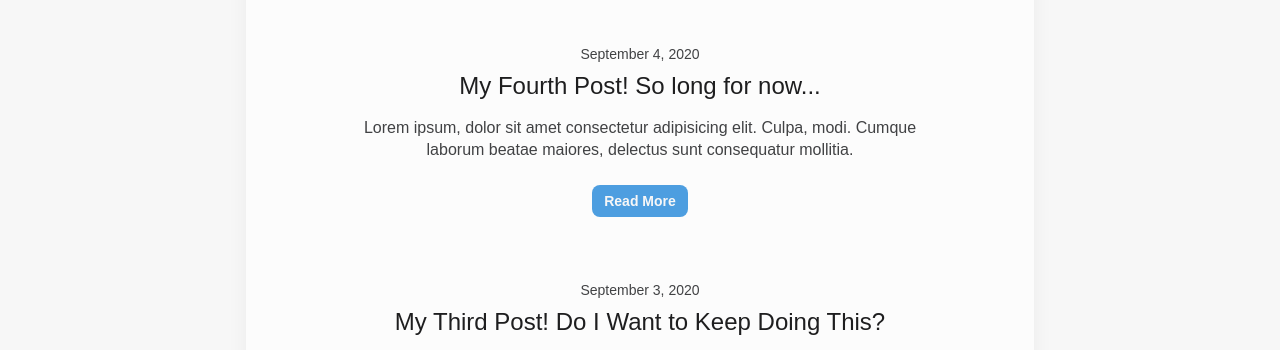
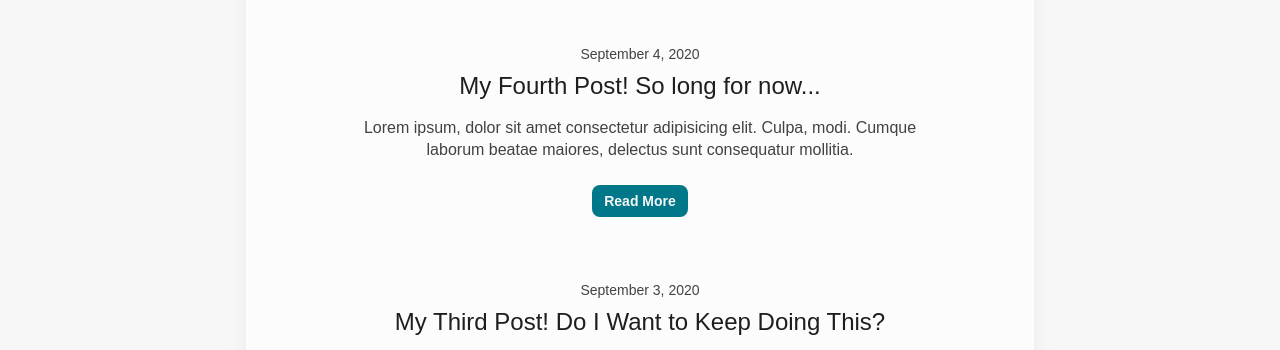
Before and after one commit to kenfeliciano/simple-mdx-blog, a Gatsby site: page / in a window 1280 px wide. Shown: the part 591-941 px from the top of the page. Built offline with nearby package versions, Linux system fonts and the light colour scheme; Gatsby itself is replaced by a stand-in of ours; some packages are replaced by stand-ins of ours; a web font is replaced by a local one.

Commit message:
Use Sharks colors in theme

```diff
--- a/src/themes/theme.js
+++ b/src/themes/theme.js
@@ -4,13 +4,25 @@ export default {
     code: 'Roboto Mono, monospace',
   },
   colors: {
-    main1: 'hsl(207,70%,59%)',
-    main2: 'hsl(207,70%,94%)',
+    main1: '#007889',
+    main2: 'hsl(177,41%,93%)',
     dark1: 'hsl(227,2%,12%)',
     dark2: 'hsl(227,2%,26%)',
     dark3: 'hsl(227,2%,44%)',
     light1: 'hsl(0,0%,97%)',
     light2: 'hsl(0,0%,99%)',
+    primary: '#007889',
+    primaryVariant: 'hsl(177,41%,93%)',
+    lightOrange: 'hsl(37,100%,94%)',
+  },
+  colorsDark: {
+    main2: 'hsl(207,70%,59%)',
+    main1: 'hsl(207,70%,94%)',
+    light1: 'hsl(227,2%,12%)',
+    light2: 'hsl(227,2%,26%)',
+    dark1: 'hsl(0,0%,97%)',
+    dark2: 'hsl(0,0%,99%)',
+    dark3: 'hsl(227, 2%, 44%)',
   },
   breakpoints: {
     mobile: 'only screen and (max-width: 50rem)',
```
